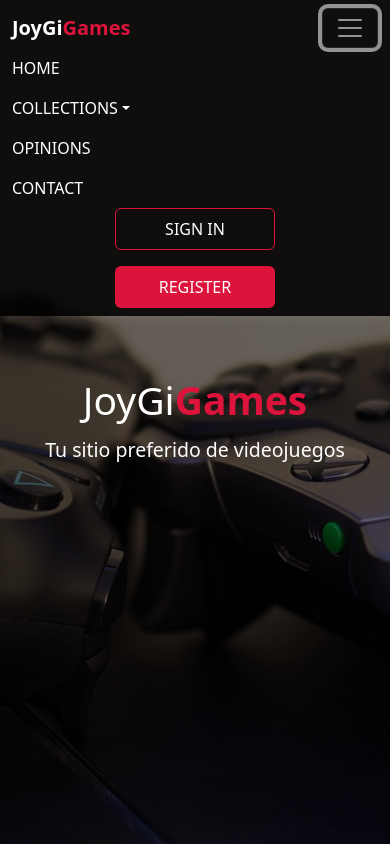
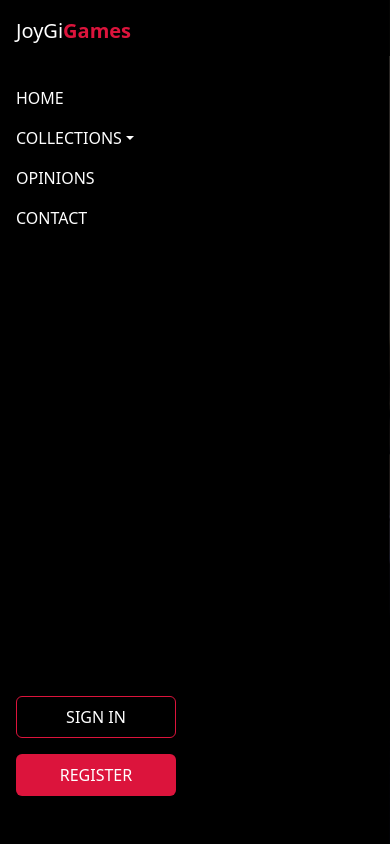
Before and after one commit to Galartza/JoyGiGames, a React (Vite) app: page / in a window 390 px wide. Both pictures are taken after a click on the button 350 px from the left and 28 px from the top of the page. Shown: the top 844 px of the page. Built offline with nearby package versions, Linux system fonts and the light colour scheme.

Commit message:
agregando canva

```diff
--- a/src/Components/Navigation/Navigation.jsx
+++ b/src/Components/Navigation/Navigation.jsx
@@ -1,6 +1,5 @@
 import React, { useState } from 'react';
 import {
-  Collapse,
   Navbar,
   NavbarToggler,
   NavbarBrand,
@@ -11,26 +10,71 @@ import {
   DropdownToggle,
   DropdownMenu,
   DropdownItem,
-  Modal,
-  Button
+  Button,
+  Offcanvas,
+  OffcanvasHeader,
+  OffcanvasBody,
 } from 'reactstrap';
 import Example from '../Modal/Modal';
 import './navigation-style.css';
 
 function Navigation(args) {
-  const [isOpenNavbar, setIsOpenNavbar] = useState(false); // Estado para el menú de navegación
   const [isOpenModal, setIsOpenModal] = useState(false); // Estado para el modal de inicio de sesión y registro
+  const [isOpenOffcanvas, setIsOpenOffcanvas] = useState(false); // Estado para el Offcanvas
 
-  const toggleNavbar = () => setIsOpenNavbar(!isOpenNavbar);
   const toggleModal = () => setIsOpenModal(!isOpenModal);
+  const toggleOffcanvas = () => setIsOpenOffcanvas(!isOpenOffcanvas);
 
   return (
     <div>
       <Navbar className='nav navbar-expand-lg navbar-dark' fixed='top' {...args}>
         <NavbarBrand className='logo-nav' href="/">JoyGi<span className='span-logo'>Games</span></NavbarBrand>
-        <NavbarToggler onClick={toggleNavbar} />
-        <Collapse isOpen={isOpenNavbar} navbar>
-          <Nav className="me-auto" navbar>
+        <NavbarToggler onClick={toggleOffcanvas} className="d-lg-none" />
+        <Nav className="me-auto d-none d-lg-flex" navbar>
+          <NavItem className='nav-item'>
+            <NavLink className='nav-link' href="/">Home</NavLink>
+          </NavItem>
+          <NavItem className='nav-item'>
+            <UncontrolledDropdown className='uncontrolled-dropdown' nav inNavbar>
+              <DropdownToggle className='nav-toggle' nav caret>
+                Collections
+              </DropdownToggle>
+              <DropdownMenu className='drop_down-menu' right>
+                <DropdownItem className='drop-item'>Option 1</DropdownItem>
+                <DropdownItem className='drop-item'>Option 2</DropdownItem>
+                <DropdownItem className='drop-item'>Option 3</DropdownItem>
+              </DropdownMenu>
+            </UncontrolledDropdown>
+          </NavItem>
+          <NavItem className='nav-item'>
+            <NavLink className='nav-link' href="">
+              Opinions
+            </NavLink>
+          </NavItem>
+          <NavItem className='nav-item'>
+            <NavLink className='nav-link' href="">
+              Contact
+            </NavLink>
+          </NavItem>
+          <NavItem className='nav-item'>
+            <Button className='nav-link sign-in' onClick={toggleModal}>
+              Sign in
+            </Button>
+          </NavItem>
+          <NavItem className='nav-item'>
+            <Button className='nav-link register' onClick={toggleModal}>
+              Register
+            </Button>
+          </NavItem>
+        </Nav>
+      </Navbar>
+
+      <Offcanvas className='canva' isOpen={isOpenOffcanvas} toggle={toggleOffcanvas}>
+        <OffcanvasHeader toggle={toggleOffcanvas}>
+        JoyGi<span className='span-logo'>Games</span>
+        </OffcanvasHeader>
+        <OffcanvasBody>
+          <Nav navbar>
             <NavItem className='nav-item'>
               <NavLink className='nav-link' href="/">Home</NavLink>
             </NavItem>
@@ -56,19 +100,23 @@ function Navigation(args) {
                 Contact
               </NavLink>
             </NavItem>
+            <div className="container-btns-canva">
             <NavItem className='nav-item'>
-              <Button className='nav-link sign-in' onClick={toggleModal}>
+              <Button className='nav-link sign-in'>
                 Sign in
               </Button>
             </NavItem>
             <NavItem className='nav-item'>
-              <Button className='nav-link register' onClick={toggleModal}>
+              <Button className='nav-link register' >
                 Register
               </Button>
             </NavItem>
+            </div>
+
           </Nav>
-        </Collapse>
-      </Navbar>
+        </OffcanvasBody>
+      </Offcanvas>
+
       {/* Aquí agregas el modal */}
       <Example isOpen={isOpenModal} toggle={toggleModal} />
     </div>
--- a/src/Components/Navigation/navigation-style.css
+++ b/src/Components/Navigation/navigation-style.css
@@ -87,3 +87,16 @@
         margin: 0 auto;
     }
 }
+
+.canva {
+    background-color: #000 !important;
+}
+.offcanvas-title {
+    color: #fff !important;
+}
+
+.container-btns-canva {
+    position: absolute;
+    bottom: 3rem;
+
+}
--- a/src/Components/Register/Register.jsx
+++ b/src/Components/Register/Register.jsx
@@ -16,6 +16,10 @@ function Register() {
         <label htmlFor="password" className="form-label">Contraseña</label>
         <input type="password" className="form-control" id="password" />
       </div>
+      <div className="mb-3">
+        <label htmlFor="password" className="form-label">Contraseña</label>
+        <input type="password" className="form-control" id="password" />
+      </div>
       <button type="submit" className="btn btn-primary">Registrarse</button>
     </form>
   );
```
